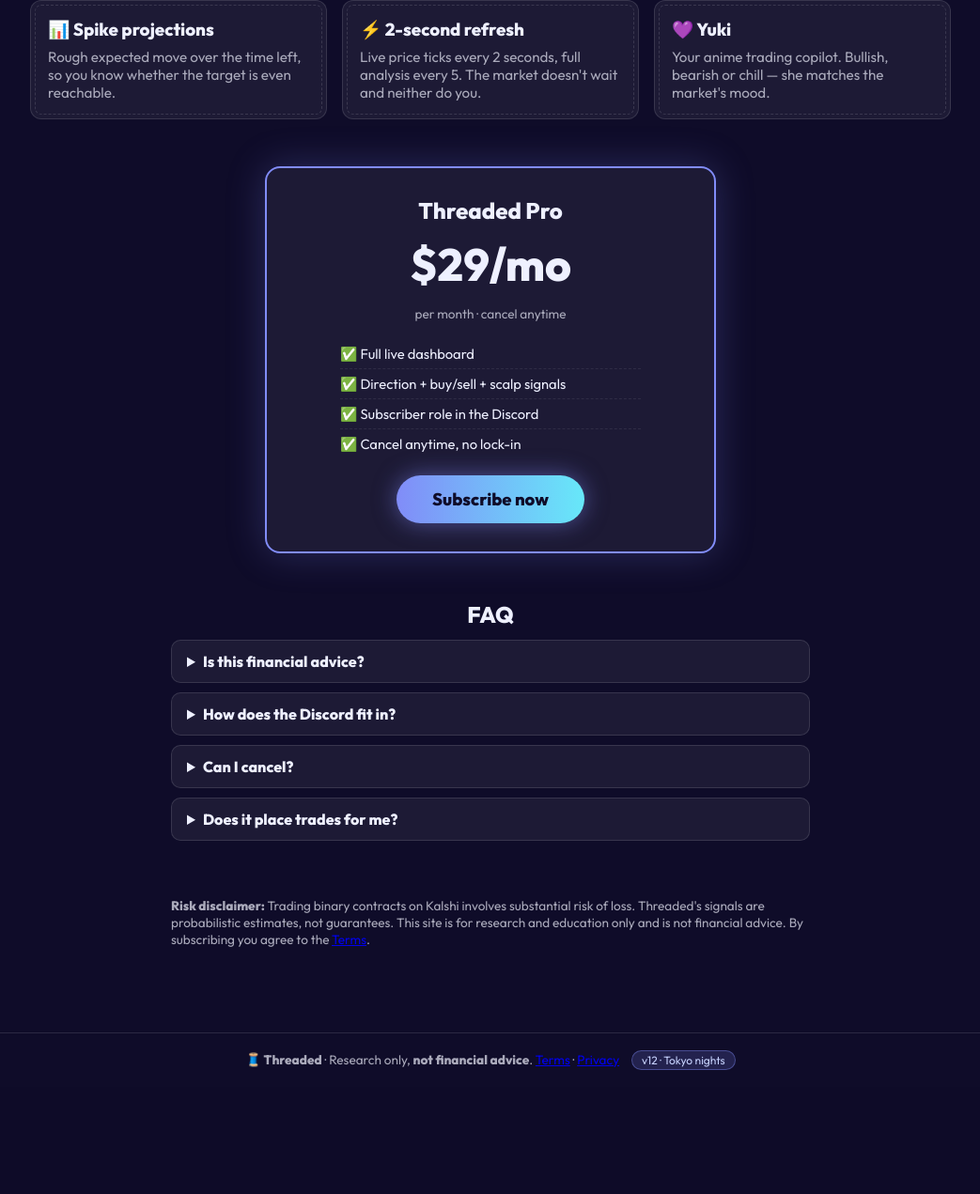
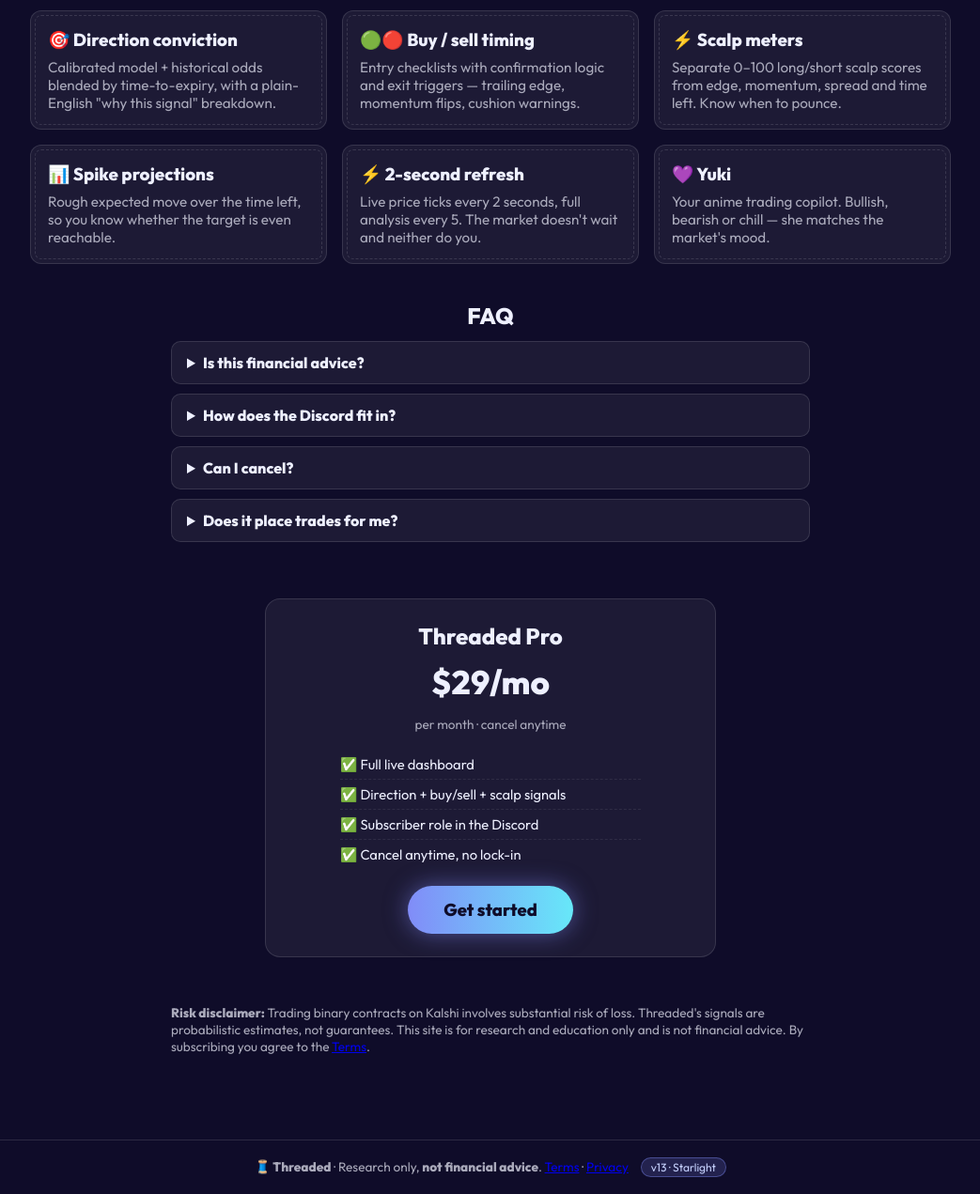
Before and after one commit to ccaamm2113/threaded, a Flask app: page / in a window 1280 px wide. Shown: the part 801-2072 px from the top of the page at 94% size, without its empty margins (118-1161 px from the left). Before the commit the page ends 1940 px from the top, so only its background shows below. Run offline with Flask 3, Linux system fonts and the light colour scheme.

Commit message:
Add files via upload

```diff
--- a/server.py
+++ b/server.py
@@ -1212,7 +1212,7 @@ def api_candles():
 
 @app.route("/api/version")
 def api_version():
-    return jsonify({"version": "v12"})
+    return jsonify({"version": "v13"})
 
 
 @app.route("/")
@@ -1265,5 +1265,5 @@ if __name__ == "__main__":
     # Locally it isn't -> loopback only, same as before.
     port = int(os.environ.get("PORT", "5000"))
     host = "0.0.0.0" if "PORT" in os.environ else "127.0.0.1"
-    print(f"Threaded v10 - serving on http://{host}:{port}")
+    print(f"Threaded v13 - serving on http://{host}:{port}")
     app.run(host=host, port=port, threaded=True)
--- a/static/styles.css
+++ b/static/styles.css
@@ -6,8 +6,8 @@
   --card: rgba(255,255,255,.06); --card-border: rgba(255,255,255,.12);
 }
 * { box-sizing: border-box; }
-#bg-video { position: fixed; top: 0; left: 0; width: 100vw; height: 100vh;
-  object-fit: cover; z-index: -2; }
+#bg-image { position: fixed; top: 0; left: 0; width: 100vw; height: 100vh; z-index: -2;
+  background: url('/static/img/tokyo_starlight_bg.jpg') center / cover no-repeat fixed; }
 .bg-overlay { position: fixed; inset: 0; z-index: -1;
   background: linear-gradient(135deg, rgba(15,12,41,.84) 0%, rgba(48,43,99,.80) 50%, rgba(36,36,62,.86) 100%); }
 body {
--- a/templates/base.html
+++ b/templates/base.html
@@ -51,7 +51,7 @@
 <footer>
   <b>🧵 Threaded</b> · Research only, <b>not financial advice</b>.
   <a href="/terms">Terms</a> · <a href="/privacy">Privacy</a>
-  <span class="ver-badge">v12 · Tokyo nights</span>
+  <span class="ver-badge">v13 · Starlight</span>
 </footer>
 </body>
 </html>
--- a/templates/landing.html
+++ b/templates/landing.html
@@ -19,9 +19,8 @@
 .feat h3 { margin: 0 0 8px; }
 .feat p { color: var(--muted); margin: 0; font-size: .95rem; }
 .pricing { max-width: 520px; margin: 50px auto; padding: 0 20px; text-align: center; }
-.price-card { background: var(--card); border: 2px solid #818cf8; border-radius: 16px; padding: 30px;
-  box-shadow: 0 0 40px rgba(129,140,248,.25); }
-.price-card .amount { font-size: 3rem; font-weight: 800; }
+.price-card { background: var(--card); border: 1px solid var(--card-border); border-radius: 16px; padding: 24px; }
+.price-card .amount { font-size: 2.2rem; font-weight: 800; }
 .faq { max-width: 720px; margin: 40px auto 60px; padding: 0 20px; }
 .faq details { background: var(--card); border: 1px solid var(--card-border); border-radius: 10px;
   padding: 12px 16px; margin-bottom: 10px; }
@@ -36,7 +35,7 @@
   {% if current_user.is_authenticated and current_user.is_subscriber %}
     <a class="cta" href="/app">Open the dashboard →</a>
   {% else %}
-    <a class="cta" href="/signup">Get Threaded Pro — {{ plan_price }}</a>
+    <a class="cta" href="/signup">Get access →</a>
   {% endif %}
   <p class="fine" style="margin-top:14px">Join the Discord for free teasers 👇</p>
 </div>
@@ -50,6 +49,14 @@
   <div class="feat"><h3>📊 Spike projections</h3><p>Rough expected move over the time left, so you know whether the target is even reachable.</p></div>
   <div class="feat"><h3>⚡ 2-second refresh</h3><p>Live price ticks every 2 seconds, full analysis every 5. The market doesn't wait and neither do you.</p></div>
   <div class="feat"><h3>💜 Yuki</h3><p>Your anime trading copilot. Bullish, bearish or chill — she matches the market's mood.</p></div>
+</div>
+
+<div class="faq">
+  <h2 style="text-align:center">FAQ</h2>
+  <details><summary>Is this financial advice?</summary><p class="fine">No. Threaded is a research tool that estimates probabilities. Nothing here is financial advice, and past signals don't predict future results. Never trade money you can't afford to lose.</p></details>
+  <details><summary>How does the Discord fit in?</summary><p class="fine">The Discord is our free community — teasers, discussion and Yuki memes. Subscribers get a special role and the full live dashboard here.</p></details>
+  <details><summary>Can I cancel?</summary><p class="fine">Anytime, from the Billing page. You keep access until the end of your billing period.</p></details>
+  <details><summary>Does it place trades for me?</summary><p class="fine">No — Threaded never touches your money or your Kalshi account. You always place your own trades.</p></details>
 </div>
 
 <div class="pricing" id="pricing">
@@ -66,18 +73,10 @@
     {% if current_user.is_authenticated and current_user.is_subscriber %}
       <a class="cta" href="/app">Open the dashboard →</a>
     {% else %}
-      <a class="cta" href="/signup">Subscribe now</a>
+      <a class="cta" href="/signup">Get started</a>
     {% endif %}
   </div>
 </div>
 
-<div class="faq">
-  <h2 style="text-align:center">FAQ</h2>
-  <details><summary>Is this financial advice?</summary><p class="fine">No. Threaded is a research tool that estimates probabilities. Nothing here is financial advice, and past signals don't predict future results. Never trade money you can't afford to lose.</p></details>
-  <details><summary>How does the Discord fit in?</summary><p class="fine">The Discord is our free community — teasers, discussion and Yuki memes. Subscribers get a special role and the full live dashboard here.</p></details>
-  <details><summary>Can I cancel?</summary><p class="fine">Anytime, from the Billing page. You keep access until the end of your billing period.</p></details>
-  <details><summary>Does it place trades for me?</summary><p class="fine">No — Threaded never touches your money or your Kalshi account. You always place your own trades.</p></details>
-</div>
-
 <p class="disclaimer"><b>Risk disclaimer:</b> Trading binary contracts on Kalshi involves substantial risk of loss. Threaded's signals are probabilistic estimates, not guarantees. This site is for research and education only and is not financial advice. By subscribing you agree to the <a href="/terms">Terms</a>.</p>
 {% endblock %}
```
Also changed, not shown: auth_routes.py (+8 -3 lines), templates/app.html (+3 -5 lines), instance/threaded.db (added), static/img/tokyo_starlight_bg.jpg (added).
